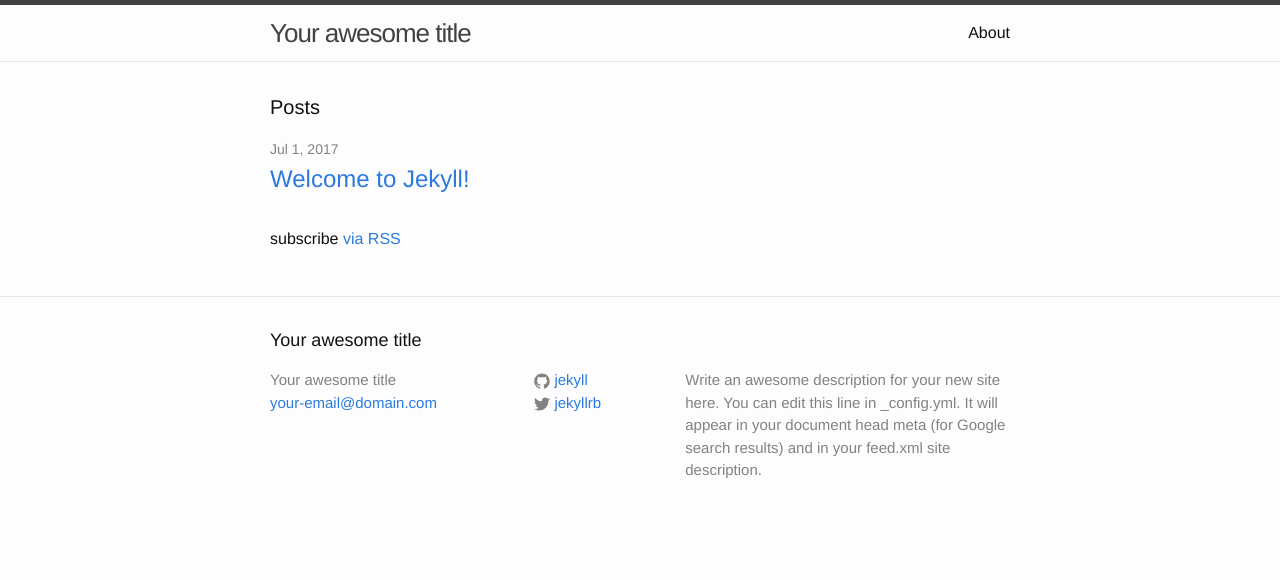
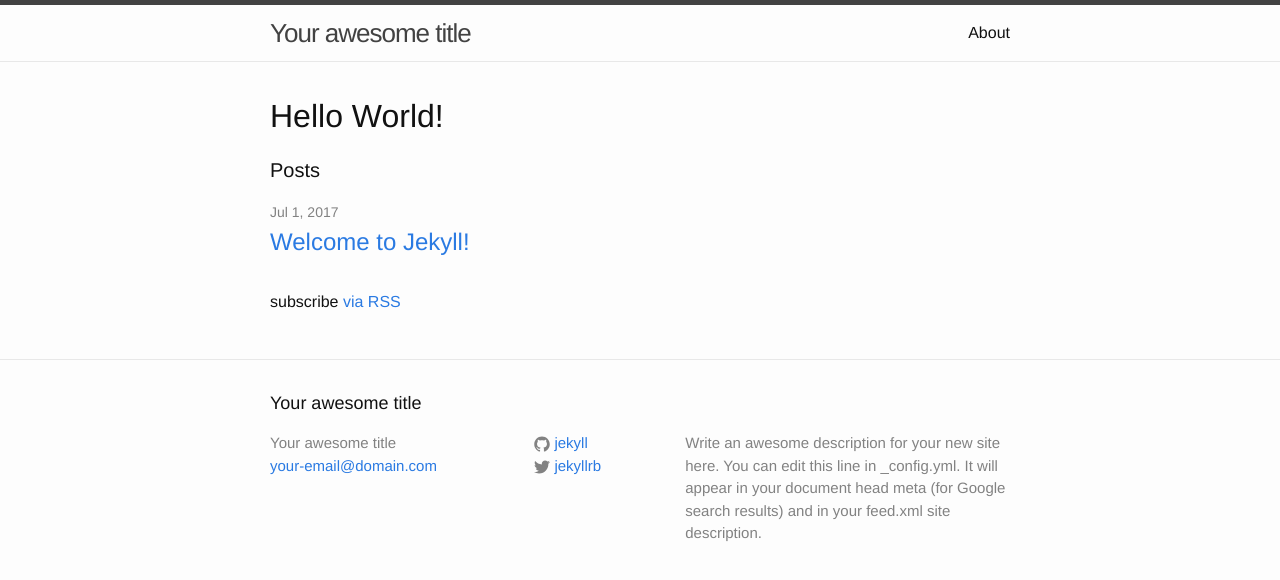
Before and after one commit to SirFudgekins/SirFudgekins.github.io, a Jekyll site: the page built from index.html, in a window 1280 px wide. Shown: the top 580 px of the page. Built offline with Jekyll 4.4.1, drawn with Linux system fonts in a browser that asks for light colours.

Commit message:
Update index.html

```diff
--- a/index.html
+++ b/index.html
@@ -2,6 +2,7 @@
 layout: default
 ---
 
+<h1>Hello World!</h1>
 <div class="home">
 
   <h1 class="page-heading">Posts</h1>
```
